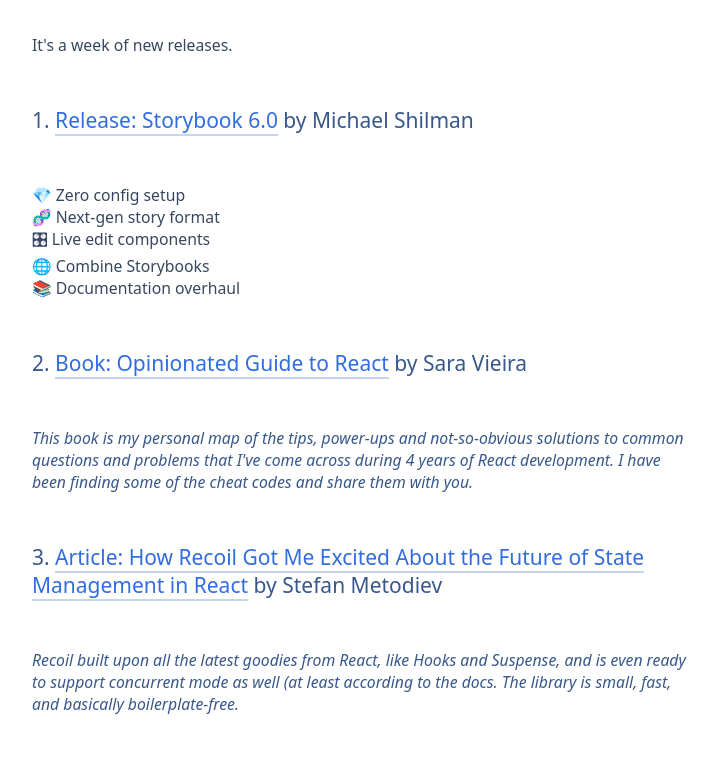
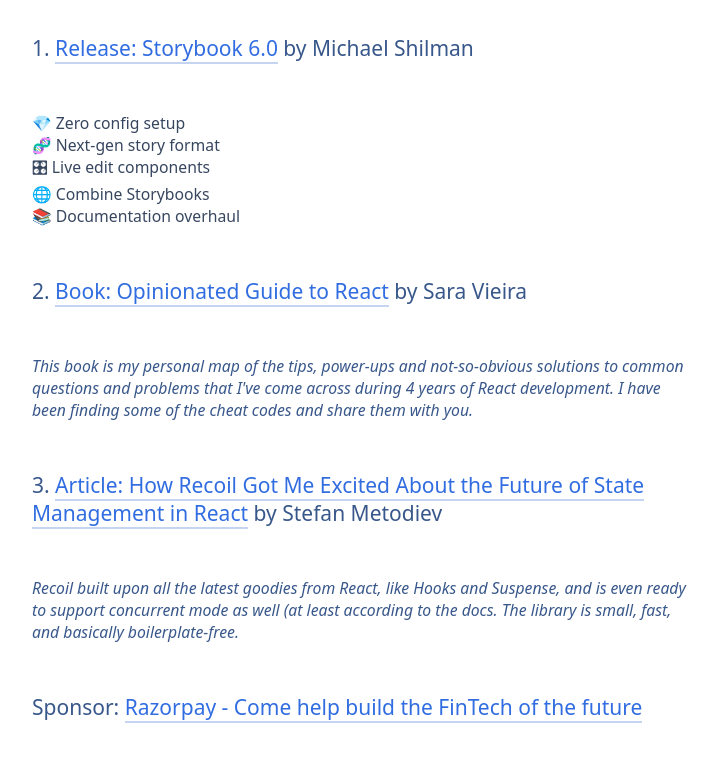
Before and after one commit to siddharthkp/tinyreact.email, a Gatsby site: page /2020-08-18/ in a window 1280 px wide. Shown: the part 258-1020 px from the top of the page, without its empty margins (258-972 px from the left). Built offline with nearby package versions, Linux system fonts and the light colour scheme; Gatsby itself is replaced by a stand-in of ours.

Commit message:
Update 2020-08-18.md

```diff
--- a/content/2020-08-18.md
+++ b/content/2020-08-18.md
@@ -1,8 +1,6 @@
 ---
 date: "2020-08-18"
 ---
-
-It's a week of new releases.
 
 ### 1. [Release: Storybook 6.0](https://medium.com/storybookjs/storybook-6-0-1e14a2071000) by Michael Shilman
 
```
